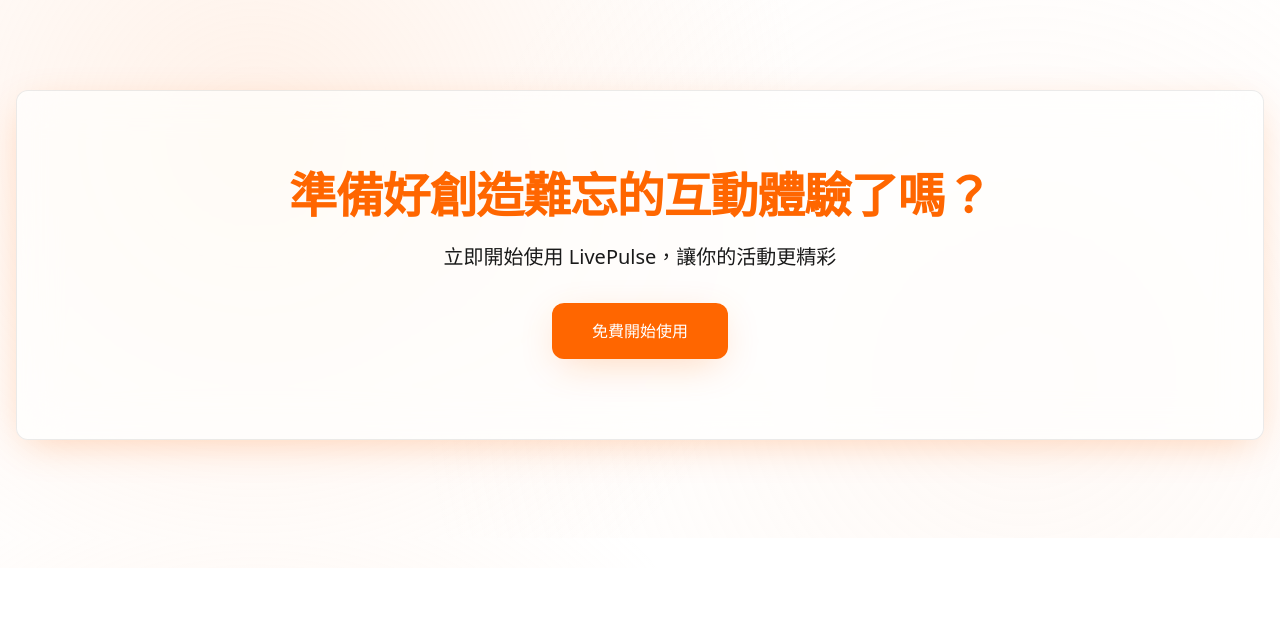
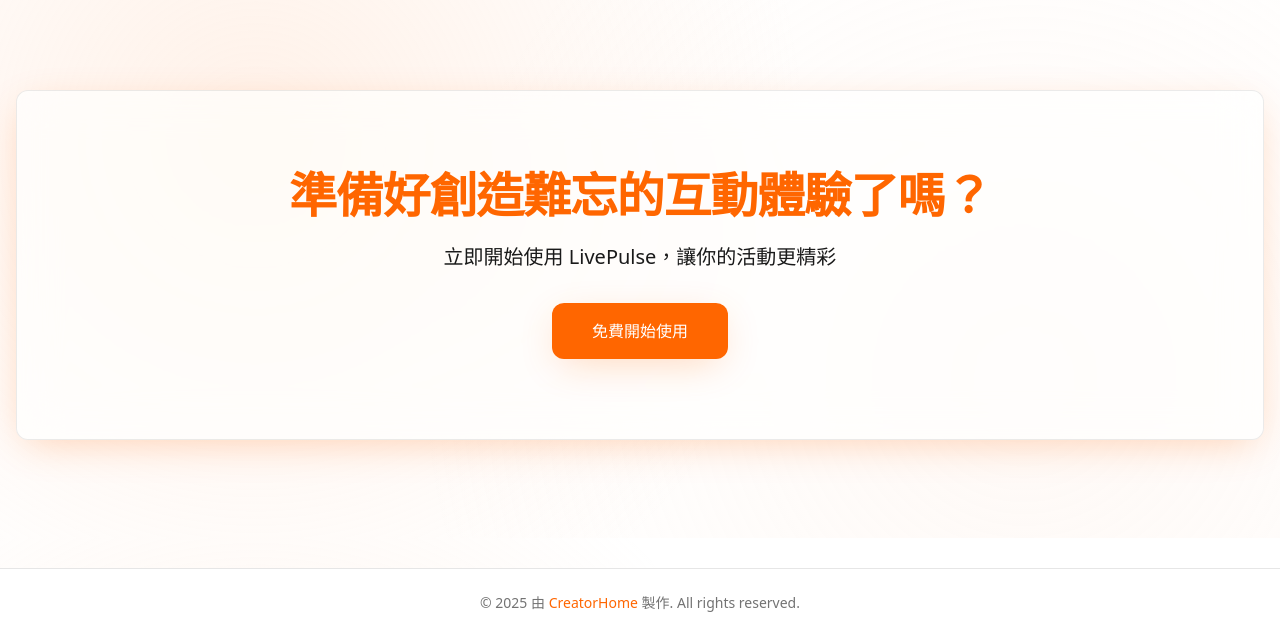
Before and after one commit to lotushj1/liveInteraction, a React (Vite) app: page / in a window 1280 px wide. Shown: the part 1862-2499 px from the top of the page. Before the commit the page ends 2430 px from the top, so only its background shows below. Built offline with nearby package versions, Linux system fonts and the light colour scheme; no server answers.

Commit message:
feat: 新增版权页脚组件
- 创建 Footer 组件，显示动态年份版权信息
- CreatorHome 链接到 https://creatorhome.tw/
- 在 App.tsx 中全局添加 Footer 组件

```diff
--- a/src/App.tsx
+++ b/src/App.tsx
@@ -7,6 +7,7 @@ import { AuthProvider } from "@/contexts/AuthContext";
 import { ParticipantProvider } from "@/contexts/ParticipantContext";
 import { MembershipProvider } from "@/contexts/MembershipContext";
 import { ProtectedRoute } from "@/components/ProtectedRoute";
+import Footer from "@/components/Footer";
 import Index from "./pages/Index";
 import Auth from "./pages/Auth";
 import Dashboard from "./pages/Dashboard";
@@ -56,6 +57,7 @@ const App = () => (
                 {/* ADD ALL CUSTOM ROUTES ABOVE THE CATCH-ALL "*" ROUTE */}
                 <Route path="*" element={<NotFound />} />
               </Routes>
+              <Footer />
             </BrowserRouter>
           </TooltipProvider>
         </ParticipantProvider>
--- /dev/null
+++ b/src/components/Footer.tsx
@@ -0,0 +1,24 @@
+const Footer = () => {
+  const currentYear = new Date().getFullYear();
+
+  return (
+    <footer className="border-t bg-background">
+      <div className="container mx-auto px-4 py-6">
+        <div className="text-center text-sm text-muted-foreground">
+          © {currentYear} 由{" "}
+          <a
+            href="https://creatorhome.tw/"
+            target="_blank"
+            rel="noopener noreferrer"
+            className="font-medium text-primary hover:underline transition-colors"
+          >
+            CreatorHome
+          </a>{" "}
+          製作. All rights reserved.
+        </div>
+      </div>
+    </footer>
+  );
+};
+
+export default Footer;
```
